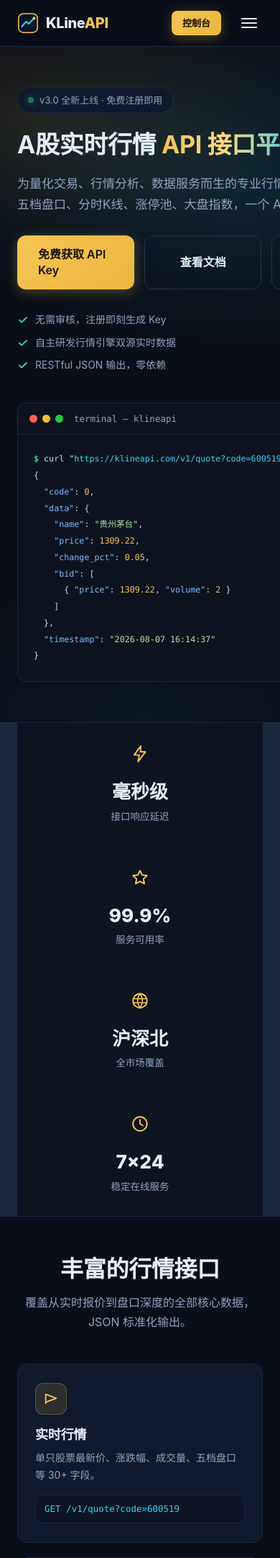
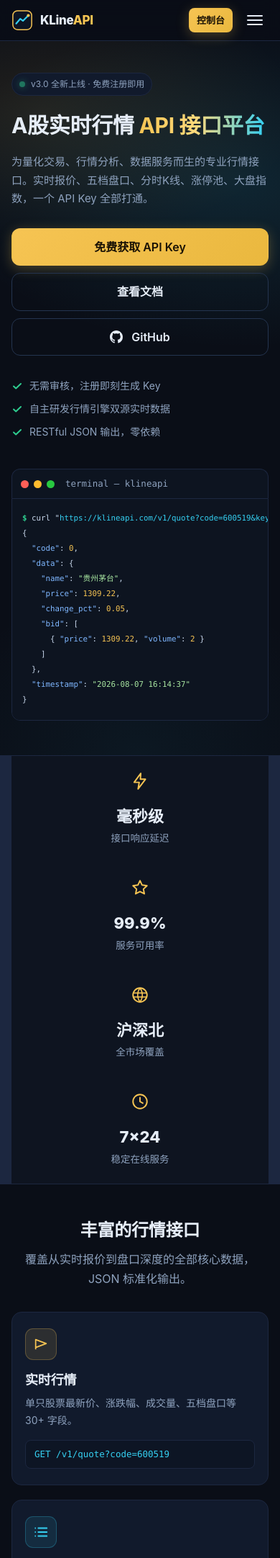
Before and after one commit to kraine2008-ux/klineapi, a Flask app: page / in a window 390 px wide. Shown: the top 2164 px of the page at 72% size. Run offline with Flask 3, Linux system fonts and the light colour scheme; the visitor is signed in with stand-in values (Sample User, id 1); data comes from the database, SQL or seed files in the repository.

Commit message:
feat: 网页移动端响应式适配(Codex)

```diff
--- a/static/style.css
+++ b/static/style.css
@@ -162,6 +162,23 @@
 .nav-toggle.open span:nth-child(1) { transform: translateY(6px) rotate(45deg); }
 .nav-toggle.open span:nth-child(2) { opacity: 0; }
 .nav-toggle.open span:nth-child(3) { transform: translateY(-6px) rotate(-45deg); }
+
+/* 移动端折叠菜单里的登录/注册/退出链接（桌面端隐藏） */
+.nav-mobile-only { display: none; }
+.nav-link-btn {
+  display: block;
+  width: 100%;
+  padding: 10px 4px;
+  background: none;
+  border: 0;
+  color: var(--muted);
+  font-family: inherit;
+  font-size: 15px;
+  font-weight: 500;
+  text-align: left;
+  cursor: pointer;
+}
+.nav-link-btn:hover { color: var(--cyan); }
 
 /* ============ Flash 消息 ============ */
 .flash-wrap { margin-top: 16px; }
@@ -765,33 +782,152 @@
   .api-grid, .pricing-grid, .steps, .metrics-grid { grid-template-columns: 1fr; }
   .metrics-grid { gap: 0; }
   .footer-inner { grid-template-columns: 1fr 1fr; }
-  .docs-layout { grid-template-columns: 1fr; }
+  .docs-layout { grid-template-columns: 1fr; gap: 28px; }
   .docs-toc { position: static; max-height: none; flex-direction: row; flex-wrap: wrap; }
   .docs-toc a { border-left: 0; border-bottom: 2px solid transparent; }
   .auth-wrap { grid-template-columns: 1fr; }
   .stat-grid { grid-template-columns: 1fr 1fr; }
+
+  /* 防止含长内容的网格项把页面撑出横向滚动 */
+  .hero-inner > *,
+  .api-card,
+  .step,
+  .price-card,
+  .metric-card,
+  .stat-card,
+  .docs-toc { min-width: 0; }
 }
 
 @media (max-width: 640px) {
+  .container { padding: 0 16px; }
+
+  /* 顶部导航折叠 */
+  .header-inner { height: 56px; gap: 8px; }
+  .brand-text { font-size: 18px; }
   .site-nav {
     position: absolute;
-    top: 64px;
+    top: 56px;
     left: 0;
     right: 0;
     background: rgba(10, 14, 23, 0.98);
     flex-direction: column;
-    padding: 16px 24px;
-    gap: 14px;
+    gap: 0;
+    padding: 10px 16px 14px;
     border-bottom: 1px solid var(--border);
+    box-shadow: 0 18px 32px rgba(0, 0, 0, 0.45);
     display: none;
+    max-height: calc(100vh - 56px);
+    overflow-y: auto;
   }
   .site-nav.open { display: flex; }
+  .site-nav a { display: block; padding: 10px 4px; font-size: 15px; }
+  .site-nav a::after { display: none; }
+  .nav-mobile-only { display: block; }
+  .nav-divider { border-top: 1px solid var(--border); margin: 8px 0 2px; }
+  .nav-logout-form { margin: 0; }
   .nav-toggle { display: block; }
   .nav-user { display: none; }
   .header-actions .btn-ghost { display: none; }
-  .stat-grid { grid-template-columns: 1fr; }
-  .section { padding: 52px 0; }
-  .hero { padding: 56px 0; }
-  .footer-inner { grid-template-columns: 1fr; }
-  .hero-cta .btn { flex: 1; }
+
+  /* 间距与字号 */
+  .section { padding: 48px 0; }
+  .section-head { margin-bottom: 32px; }
+  .section-head h2 { font-size: 26px; }
+  .section-subtitle { font-size: 19px; }
+  .hero { padding: 44px 0 48px; }
+  .hero-sub { font-size: 15px; }
+  .hero-cta { flex-direction: column; align-items: stretch; gap: 10px; }
+  .hero-cta .btn { width: 100%; }
+  .hero-terminal .term-bar { padding: 9px 12px; }
+  .hero-terminal .term-body { padding: 16px 14px 18px; font-size: 12px; min-height: 240px; }
+  .metric-card { padding: 22px 16px; }
+  .metric-value { font-size: 22px; }
+  .page-hero { padding: 44px 0 28px; }
+  .page-hero h1 { font-size: 30px; }
+  .cta-inner h2 { font-size: 24px; }
+  .cta-band { padding: 48px 0; }
+  .error-page { padding: 64px 0; }
+  .error-code { font-size: 68px; }
+
+  /* 卡片 */
+  .api-card { padding: 22px 18px; }
+  .step { padding: 24px 20px; }
+  .price-card { padding: 24px 20px; }
+  .price-amount { font-size: 36px; }
+  .price-card .btn { width: 100%; }
+  .panel { padding: 20px 16px; }
+  .subscribe-card { padding: 26px 20px; }
+  .subscribe-card h1, .auth-card h1 { font-size: 22px; }
+  .auth-card { padding: 28px 20px; }
+  .auth-form input { font-size: 16px; }
+  .auth-section { padding: 48px 0; }
+  .faq details { padding: 14px 16px; }
+
+  /* 表格：移动端在容器内横向滑动 */
+  .table-scroll {
+    -webkit-overflow-scrolling: touch;
+    max-width: 100%;
+  }
+  .table-scroll::-webkit-scrollbar { height: 6px; }
+  .table-scroll::-webkit-scrollbar-thumb { background: var(--border-light); border-radius: 3px; }
+  .doc-table th, .doc-table td { padding: 9px 10px; }
+
+  /* 代码块 */
+  .code-block { padding: 12px 14px; font-size: 12px; }
+
+  /* 文档目录：移动端改为可横向滑动的标签条 */
+  .docs-layout { gap: 20px; }
+  .docs-toc {
+    flex-direction: row;
+    flex-wrap: nowrap;
+    overflow-x: auto;
+    -webkit-overflow-scrolling: touch;
+    gap: 8px;
+    margin: 0 -16px;
+    padding: 4px 16px 10px;
+  }
+  .docs-toc a {
+    flex: none;
+    white-space: nowrap;
+    border: 1px solid var(--border);
+    border-bottom: 1px solid var(--border);
+    border-radius: 999px;
+    padding: 6px 12px;
+    font-size: 13px;
+  }
+  .docs-toc a:hover, .docs-toc a:target {
+    border-color: var(--cyan);
+    color: var(--cyan);
+    background: rgba(53, 208, 242, 0.08);
+  }
+  .docs-content h2 { font-size: 20px; scroll-margin-top: 72px; }
+
+  /* 统计卡片 */
+  .stat-grid { grid-template-columns: 1fr; gap: 14px; }
+  .stat-value { font-size: 22px; }
+
+  /* 页脚 */
+  .footer-inner { grid-template-columns: 1fr; gap: 24px; }
+  .footer-bottom { padding: 16px; }
+  .footer-bottom p { font-size: 12px; }
 }
+
+@media (max-width: 480px) {
+  .brand-text { font-size: 17px; }
+  .header-actions { gap: 6px; }
+  .header-actions .btn-sm { padding: 7px 10px; }
+  .hero h1 { font-size: 30px; }
+  .hero-badge { font-size: 12px; padding: 5px 10px; }
+  .section-head h2 { font-size: 24px; }
+  .page-hero h1 { font-size: 27px; }
+  .error-code { font-size: 56px; }
+  .qr-box { padding: 10px; }
+  .qr-box img { max-width: 100%; height: auto; }
+  .order-row { flex-direction: column; align-items: flex-start; gap: 2px; }
+  .panel-head { flex-direction: column; align-items: flex-start; }
+  .dashboard-head { flex-direction: column; align-items: stretch; }
+  .dashboard-head .btn { width: 100%; }
+  .admin-search { align-items: stretch; }
+  .admin-search input, .admin-search select { flex: 1 1 100%; }
+  .admin-search .btn { width: 100%; }
+}
--- a/templates/base.html
+++ b/templates/base.html
@@ -73,6 +73,14 @@
       {% if current_user['is_admin'] %}
       <a href="/admin">管理后台</a>
       {% endif %}
+      <span class="nav-divider nav-mobile-only" aria-hidden="true"></span>
+      <form class="nav-mobile-only nav-logout-form" method="post" action="/logout">
+        <button class="nav-link-btn" type="submit">退出登录</button>
+      </form>
+      {% else %}
+      <span class="nav-divider nav-mobile-only" aria-hidden="true"></span>
+      <a class="nav-mobile-only" href="/login">登录</a>
+      <a class="nav-mobile-only" href="/register">免费注册</a>
       {% endif %}
     </nav>
     <div class="header-actions">
@@ -151,5 +159,19 @@
     </p>
   </div>
 </footer>
+<script>
+  (function () {
+    var navToggle = document.getElementById('navToggle');
+    var siteNav = document.getElementById('siteNav');
+    if (!navToggle || !siteNav) return;
+    siteNav.addEventListener('click', function (e) {
+      if (e.target.closest('a, button')) {
+        siteNav.classList.remove('open');
+        navToggle.classList.remove('open');
+        navToggle.setAttribute('aria-expanded', 'false');
+      }
+    });
+  })();
+</script>
 </body>
 </html>
```
